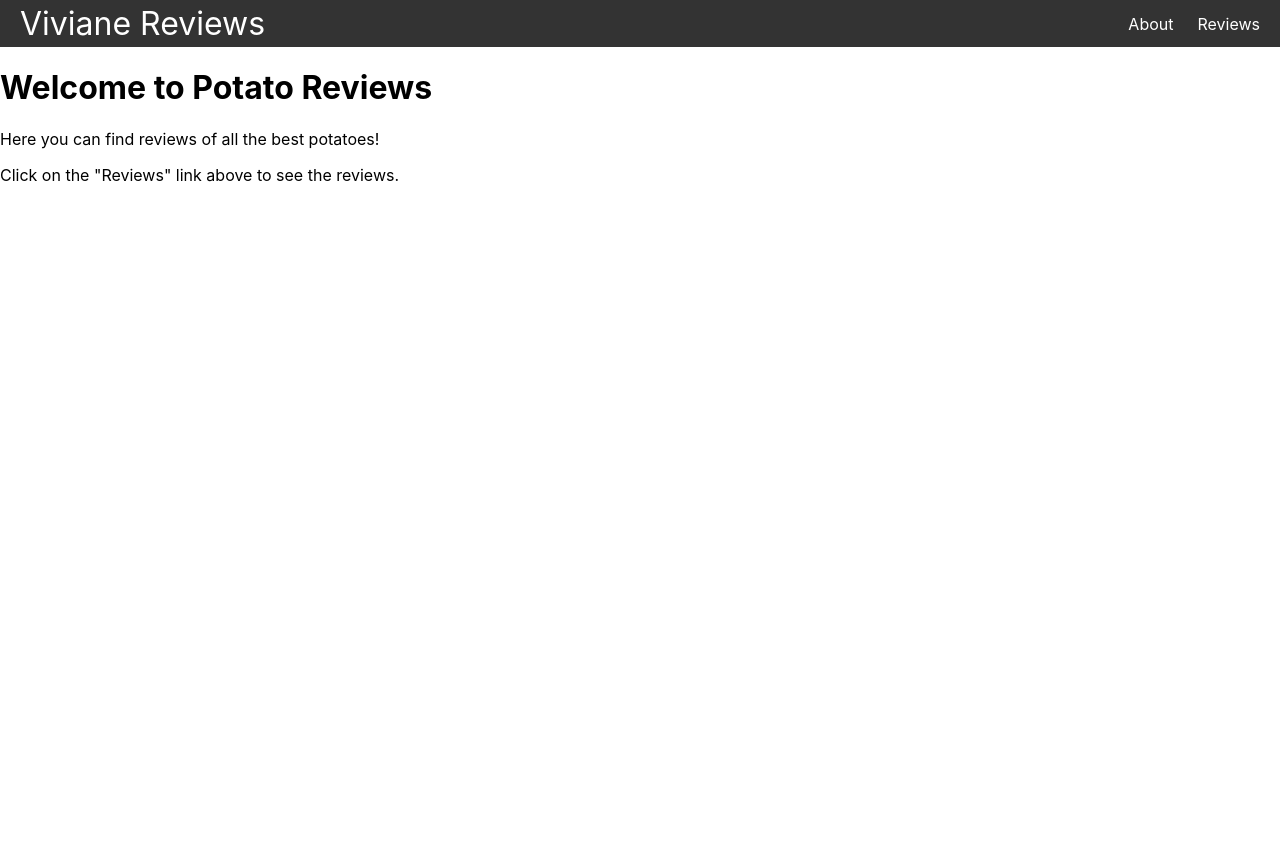
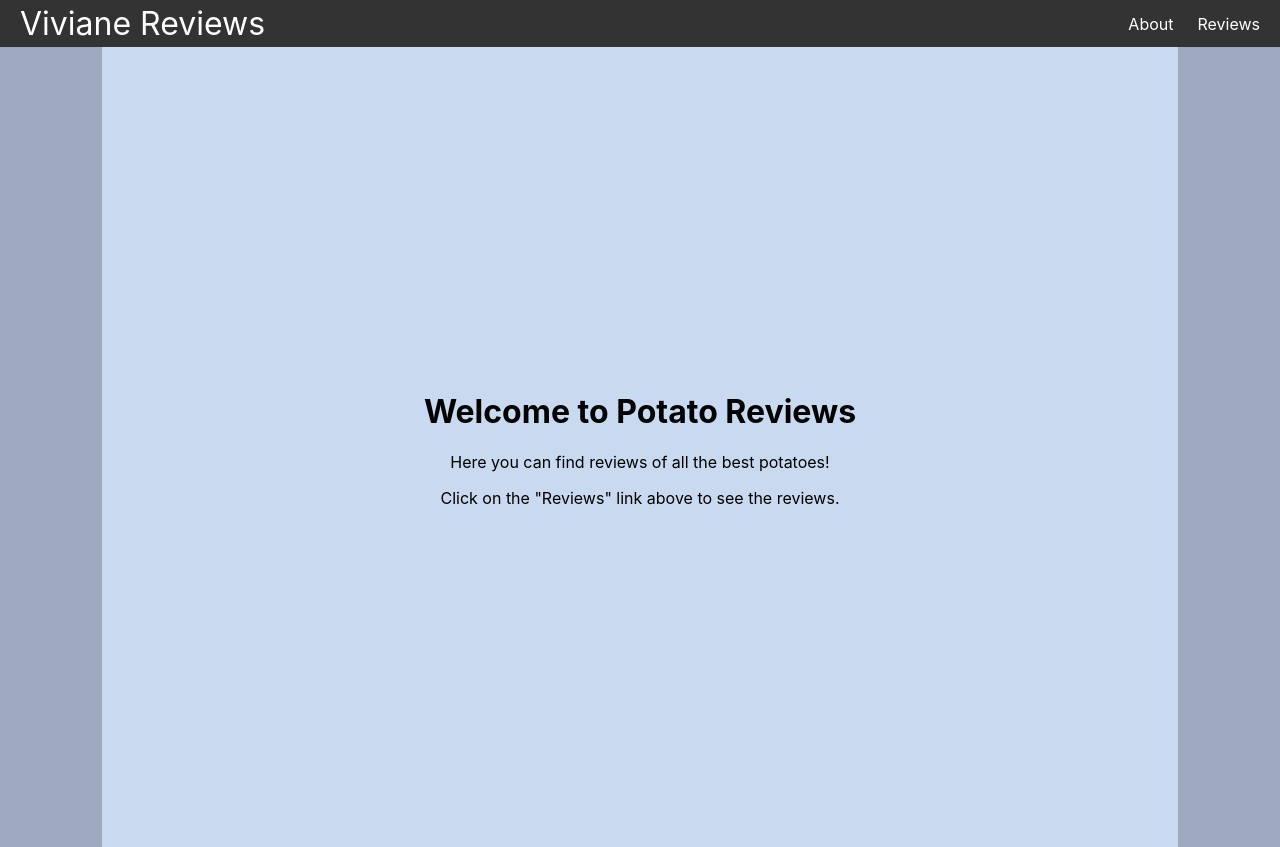
Before and after one commit to Angewoah/Music-Blog, a React (Create React App) app in the folder my-app/: page / in a window 1280 px wide. Before the commit the page ends 800 px from the top, so only its background shows below. Built offline with nearby package versions, Linux system fonts and the light colour scheme.

Commit message:
add color to pages

```diff
--- a/my-app/src/App.css
+++ b/my-app/src/App.css
@@ -36,3 +36,25 @@
     transform: rotate(360deg);
   }
 }
+
+html, body {
+  height: 100%;
+  margin: 0;
+  padding: 0;
+}
+
+.App {
+  height: 100vh;
+  background-color: #9eaabd;
+}
+
+.container {
+  display: flex;
+  flex-direction: column;
+  align-items: center;
+  justify-content: center;
+  background-color: #c9d9f0;
+  margin-left: 8%;
+  margin-right: 8%;
+  height: 100vh;
+}
--- a/my-app/src/App.js
+++ b/my-app/src/App.js
@@ -2,6 +2,7 @@
 import About from "./pages/About";
 import Review from "./pages/Review";
 import Home from "./pages/Home";
+import "./App.css";
 import { Route, Routes } from "react-router-dom";
 
 function App() {
@@ -10,13 +11,17 @@
   return (
   <>
     <Navbar />
-    <div classname="container">
-      <Routes>
-        <Route path="/" element={<Home />} />
-        <Route path="/about" element={<About />} />
-        <Route path="/reviews" element={<Review />} />
-      </Routes>
+    <div className="App">
+      <div className="container">
+        <Routes>
+          <Route path="/" element={<Home />} />
+          <Route path="/about" element={<About />} />
+          <Route path="/reviews" element={<Review />} />
+        </Routes>
+      </div>
+
     </div>
+
   </>
   );
 }
```
